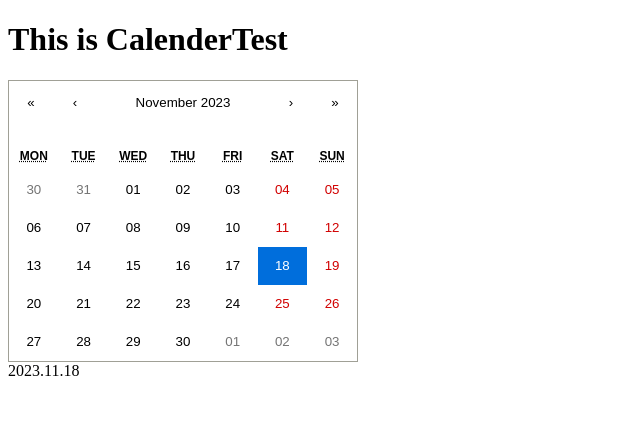
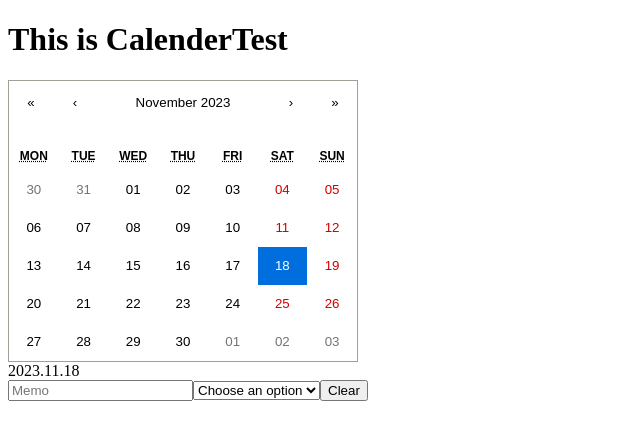
Before and after one commit to BapMate/BapMateFront, a React (Create React App) app: page /calendertest in a window 1280 px wide. Shown: the top 440 px of the page, without its empty margins (0-640 px from the left). Built offline with nearby package versions, Linux system fonts and the light colour scheme.

Commit message:
[test]react calender테스트 컴포넌트 띄우기

```diff
--- a/src/pages/calendertest.tsx
+++ b/src/pages/calendertest.tsx
@@ -4,6 +4,7 @@ import { useEffect, useState } from 'react';
 import 'react-calendar/dist/Calendar.css';
 import moment from 'moment';
 import { formatDate } from 'react-calendar/dist/cjs/shared/dateFormatter';
+import { json } from 'stream/consumers';
 
 type ValuePiece = Date | null;
 
@@ -12,18 +13,37 @@ type Value = ValuePiece | [ValuePiece, ValuePiece];
 const CalenderTest = () => {
   const curDate = new Date(); // 현재 날짜
   const [value, onChange] = useState<Value>(curDate);
-  const [clickedDate, setClickedDate] = useState(''); //클릭한 데이터 string
+  const [clickedDate, setClickedDate] = useState(''); //클릭한 date string
+
+  const [inputData, setInputData] = useState(''); // 입력받은 데이터
+  const [selectedOption, setSelectedOption] = useState(''); // 선택된 옵션
 
   useEffect(() => {
     //클릭 시 날짜 띄우기
-    console.log(value); //Fri Nov 03 2023 00:00:00 GMT+0900 (Korean Standard Time)
+    // console.log(value); //Fri Nov 03 2023 00:00:00 GMT+0900 (Korean Standard Time)
 
     //날짜 데이터 정제
     const formattedDate = moment(String(value)).format('YYYY.MM.DD'); //2023.11.10
-    console.log(formattedDate);
+    // console.log(formattedDate);
 
     setClickedDate(formattedDate);
   }, [value]);
+
+  const handleSave = () => {
+    setInputData('');
+    setSelectedOption('');
+  };
+
+  const addContent = ({ date }: any) => {
+    if (clickedDate == moment(date).format('YYYY.MM.DD')) {
+      return (
+        <div>
+          {inputData}
+          {selectedOption}
+        </div>
+      );
+    }
+  };
 
   return (
     <div>
@@ -33,8 +53,25 @@ const CalenderTest = () => {
         onChange={onChange}
         value={value}
         formatDay={(locale, date) => moment(date).format('DD')}
+        tileContent={addContent}
       />
       <div>{clickedDate}</div>
+
+      <input
+        placeholder="Memo"
+        value={inputData}
+        onChange={(e) => setInputData(e.target.value)}
+      />
+      <select
+        value={selectedOption}
+        onChange={(e) => setSelectedOption(e.target.value)}
+      >
+        <option value="">Choose an option</option>
+        <option value="important">important</option>
+        <option value="soso">soso</option>
+        <option value="chore">chore</option>
+      </select>
+      <button onClick={handleSave}>Clear</button>
     </div>
   );
 };
```
